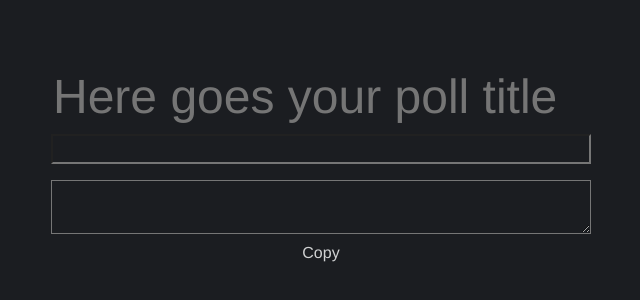
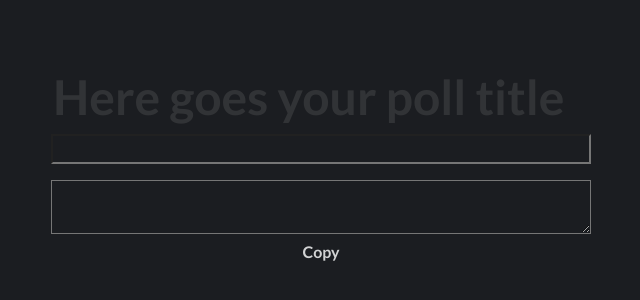
Before and after one commit to yellowme/slack-poll-web, a Vue app: page / in a window 1280 px wide. Shown: the top 300 px of the page, without its empty margins (319-959 px from the left). Built offline with nearby package versions, Linux system fonts and the light colour scheme.

Commit message:
Add lato font

```diff
--- a/src/App.vue
+++ b/src/App.vue
@@ -18,9 +18,15 @@ export default {
 </script>
 
 <style>
+@font-face {
+  font-family: Lato;
+  src: url(/fonts/Lato-Bold.ttf) format('truetype');
+}
+
 * {
   background-color: #1B1D21;
-  color: #D1D2D3;
+  color: var(--main-font-color);
+  font-family: Lato;
 }
 
 #app {
@@ -28,7 +34,11 @@ export default {
   -webkit-font-smoothing: antialiased;
   -moz-osx-font-smoothing: grayscale;
   text-align: center;
-  color: #D1D2D3;
+  color: var(--main-font-color);
   margin-top: 60px;
 }
+
+:root {
+  --main-font-color: #D1D2D3;
+}
 </style>
--- a/src/components/Poll/PollTitle.vue
+++ b/src/components/Poll/PollTitle.vue
@@ -29,9 +29,11 @@ export default {
   outline: none;
   border: 0;
   font-size: 48px;
+  color: var(--main-font-color);
+  opacity: 1;
 }
 
-#title-input {
-  outline: none;
+#title-input::placeholder {
+  opacity: 0.25;
 }
 </style>
```
Also changed, not shown: public/fonts/Lato-Bold.ttf (added).
